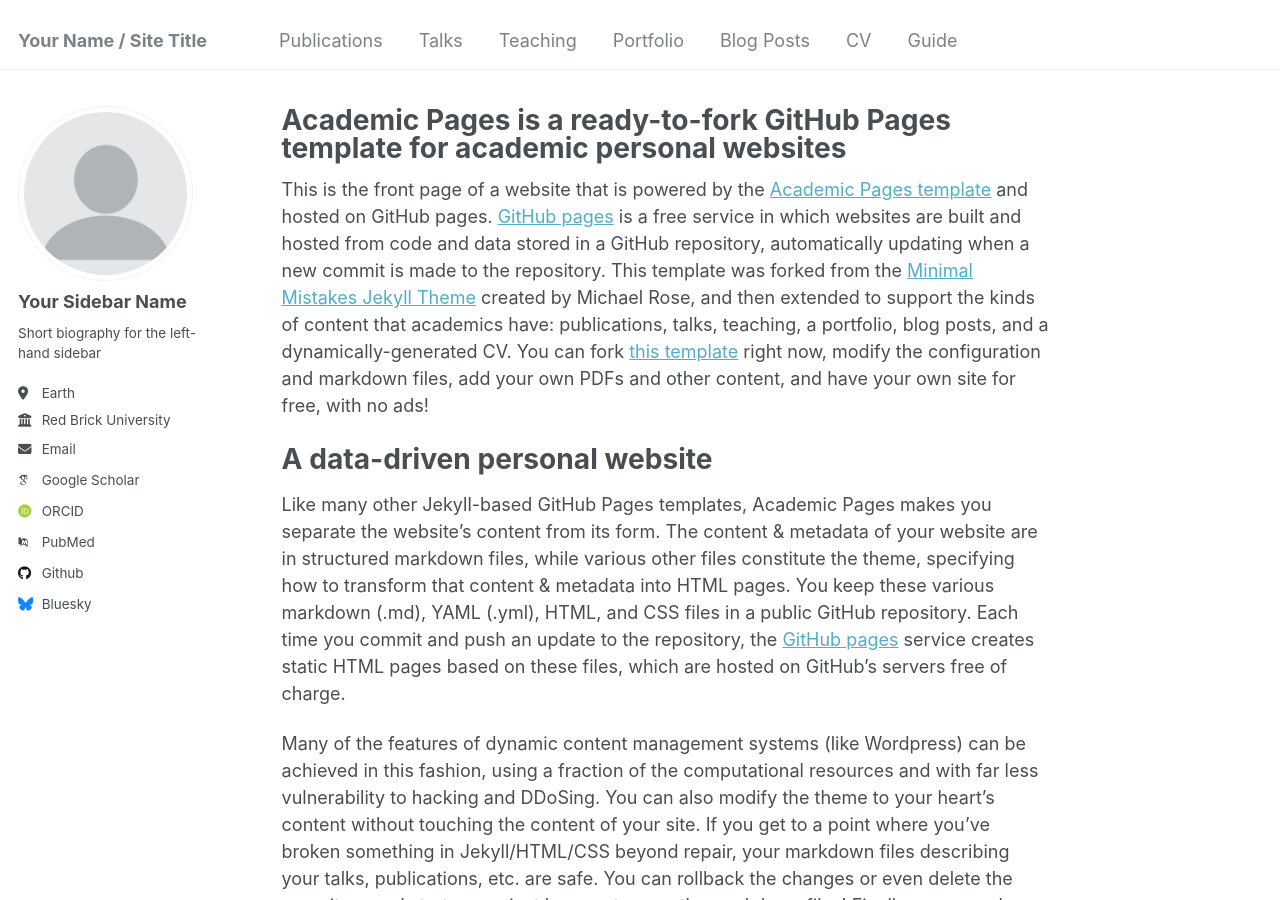
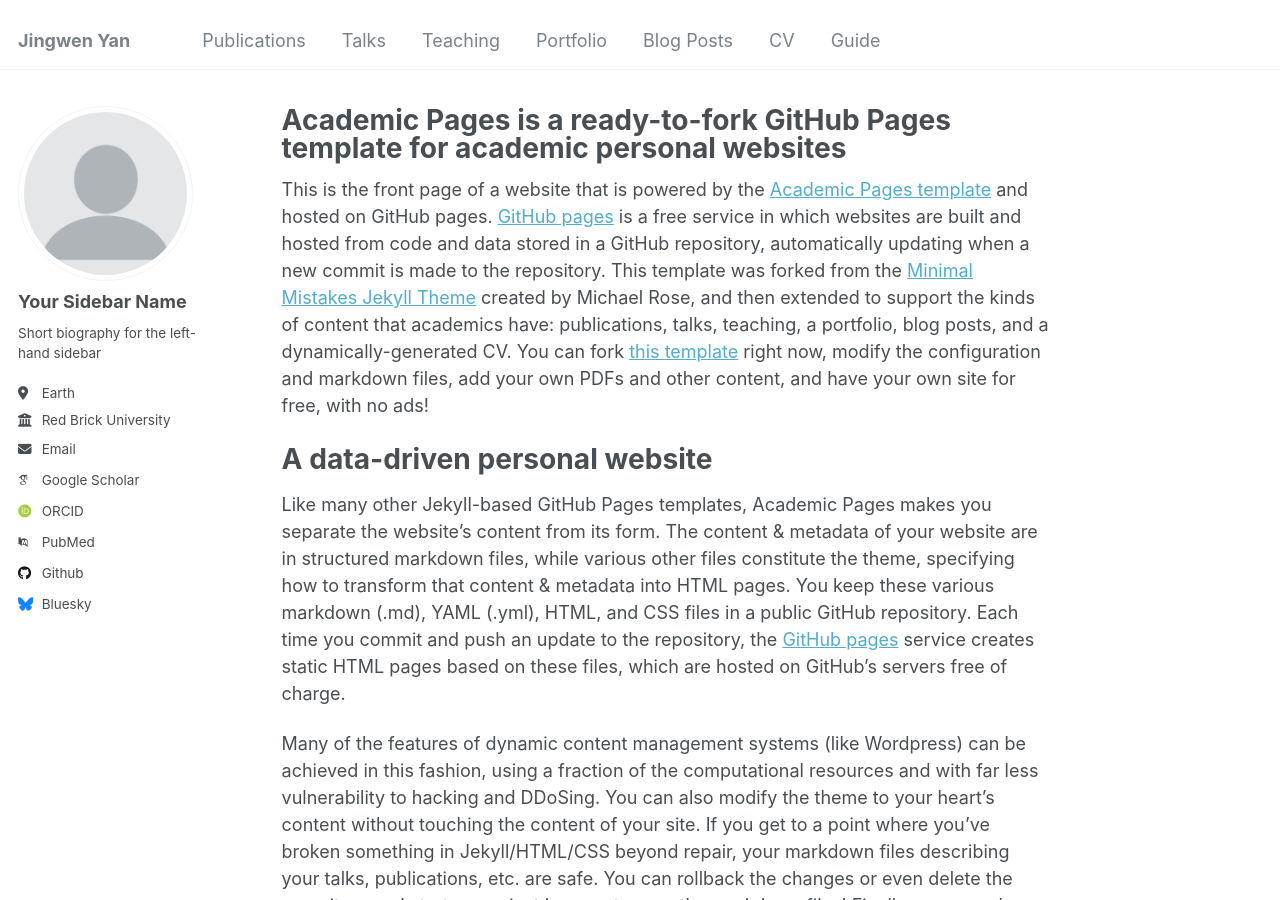
Before and after one commit to Yanjingwen111/Yanjingwen111.github.io, a Jekyll site: the page built from _pages/about.md, in a window 1280 px wide and 900 px high. Built offline with Jekyll 4.4.1, drawn with Linux system fonts in a browser that asks for light colours; some web fonts are replaced.

Commit message:
Update _config.yml

```diff
--- a/_config.yml
+++ b/_config.yml
@@ -8,7 +8,7 @@
 
 # Basic Site Settings
 locale                   : "en-US"
-title                    : "Your Name / Site Title"
+title                    : "Jingwen Yan"
 title_separator          : "-"
 name                     : &name "Your Name"
 description              : &description "personal description"
```
